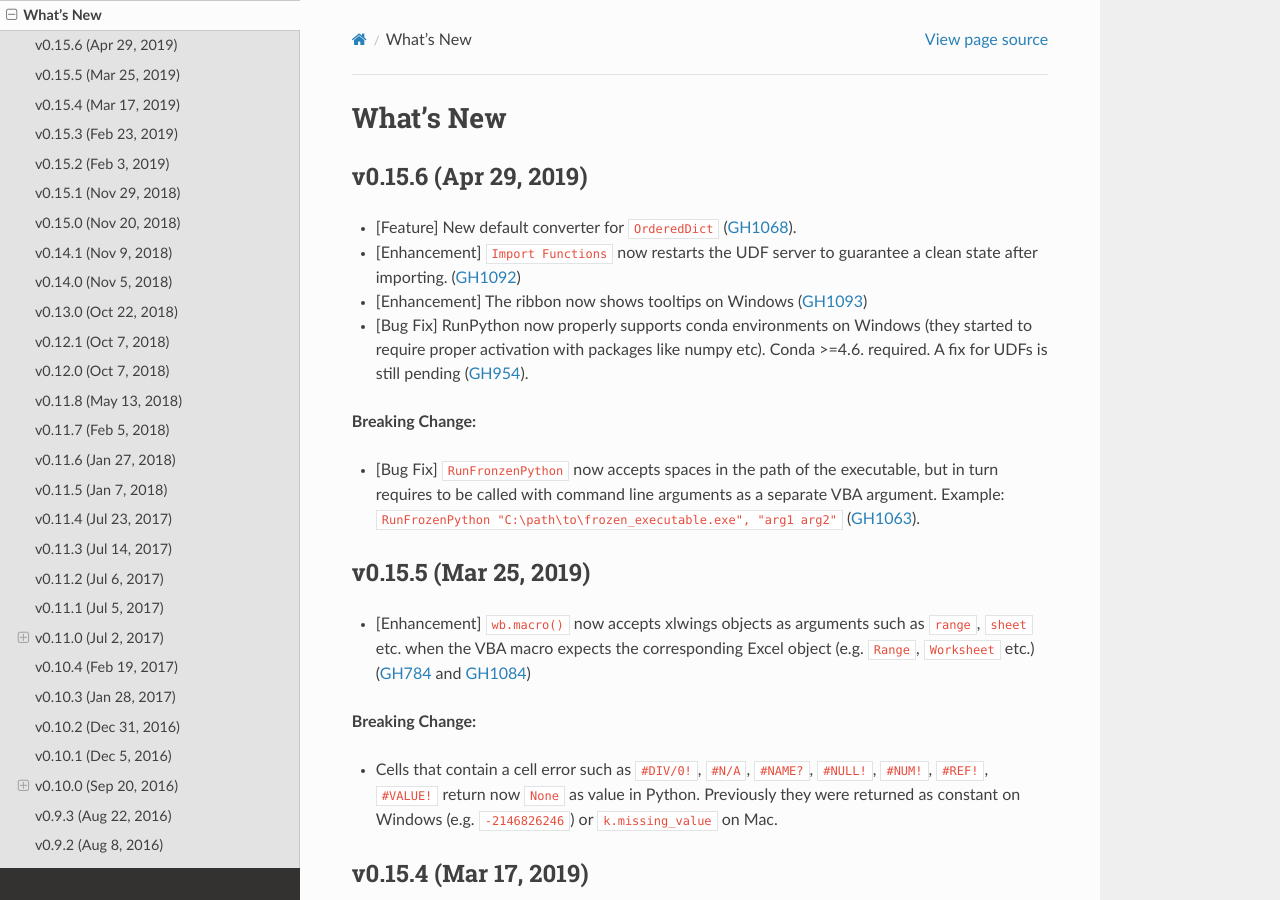
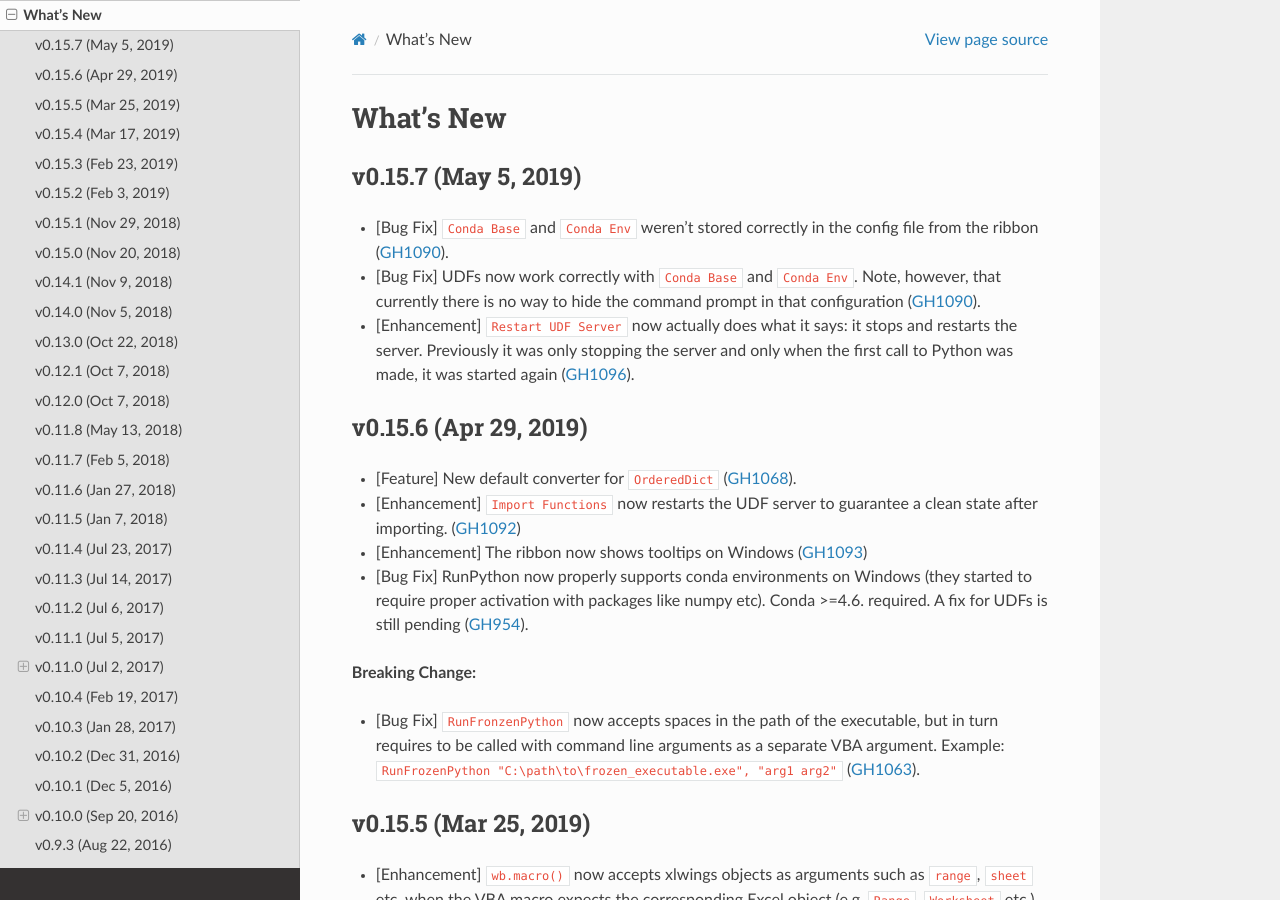
Before and after one commit to xlwings/xlwings, a Sphinx documentation site: the page built from docs/whatsnew.rst, in a window 1280 px wide and 900 px high. Built offline with Sphinx 7.4.7 and the Read the Docs theme 2.0.0, drawn with Linux system fonts in a browser that asks for light colours.

Commit message:
added release notes

```diff
--- a/docs/whatsnew.rst
+++ b/docs/whatsnew.rst
@@ -1,5 +1,14 @@
 What's New
 ==========
+
+v0.15.7 (May 5, 2019)
+----------------------
+
+* [Bug Fix] ``Conda Base`` and ``Conda Env`` weren't stored correctly in the config file from the ribbon (:issue:`1090`).
+* [Bug Fix] UDFs now work correctly with ``Conda Base`` and ``Conda Env``. Note, however, that currently there is no
+  way to hide the command prompt in that configuration (:issue:`1090`).
+* [Enhancement] ``Restart UDF Server`` now actually does what it says: it stops and restarts the server. Previously
+  it was only stopping the server and only when the first call to Python was made, it was started again (:issue:`1096`).
 
 v0.15.6 (Apr 29, 2019)
 ----------------------
```
